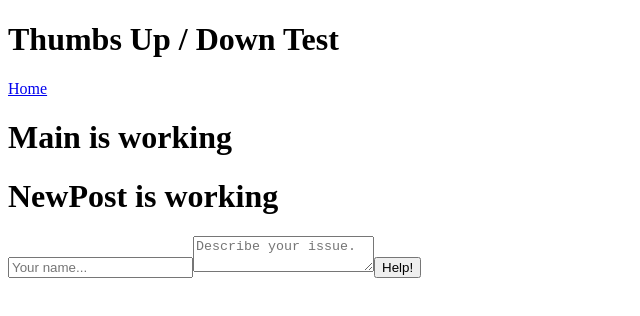
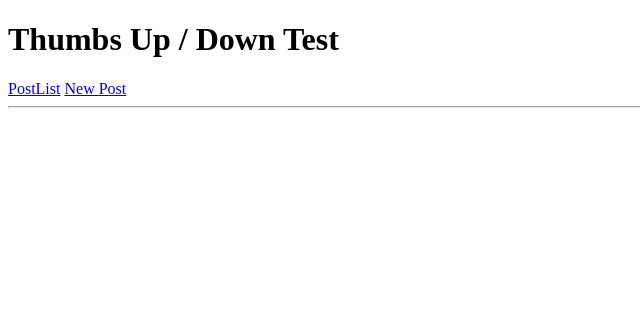
Before and after one commit to TavishOKeefe/Thumbs-Up, a React app: page /#/ in a window 1280 px wide. Shown: the top 316 px of the page, without its empty margins (0-640 px from the left). Built offline with nearby package versions, Linux system fonts and the light colour scheme.

Commit message:
Attempt to bug fix NewPost component.

```diff
--- a/src/components/App.jsx
+++ b/src/components/App.jsx
@@ -1,25 +1,38 @@
 import React from 'react';
 import Header from './Header';
-import Main from './Main';
-
+import PostList from './PostList';
+import NewPost from './NewPost';
 
 import Error404 from './Error404';
 import { Switch, Route } from 'react-router-dom';
 
-function App() {
+class App extends React.Component {
+  constructor(props) {
+    super(props);
+    this.state = {
+      masterPostList: []
+    };
+    this.handleAddingNewPostToList = this.handleAddingNewPostToList.bind(this);
+  }
 
+  handleAddingNewPostToList(newPost) {
+    var newMasterPostList = this.state.masterPostList.slice();
+    newMasterPostList.push(newPost);
+    this.setState({masterPostList: newMasterPostList});
+  }
 
+  render() {
     return (
       <div>
         <Header/>
         <Switch>
-        <Route patht='/' component={Main}/>
+          <Route path='/' render={()=><PostList postList={this.state.masterPostList} />}/>
+          <Route path='/newpost' render={()=><NewPost onNewPostCreation={this.handleAddingNewPostToList} />}/>
           <Route component={Error404} />
         </Switch>
       </div>
     );
-
+  }
 }
 
-
 export default App;
--- a/src/components/Header.jsx
+++ b/src/components/Header.jsx
@@ -5,7 +5,7 @@ function Header(){
   return (
     <div>
       <h1>Thumbs Up / Down Test</h1>
-      <Link to="/">Home</Link>
+      <Link to="/">PostList</Link> <Link to="/newpost">New Post</Link>
     </div>
   );
 }
--- a/src/components/Main.jsx
+++ /dev/null
@@ -1,13 +0,0 @@
-import React from 'react';
-import NewPost from './NewPost';
-
-function Main(){
-  return (
-    <div>
-      <h1>Main is working</h1>
-      <NewPost/>
-    </div>
-  );
-}
-
-export default Main;
--- a/src/components/NewPost.jsx
+++ b/src/components/NewPost.jsx
@@ -1,21 +1,37 @@
 import React from 'react';
+import PropTypes from 'prop-types';
 
-function NewPost(){
+function NewPost(props){
+  let _name = null;
+  let _message = null;
+
+  function handleNewPostSubmission(event) {
+    event.preventDefault();
+    props.onNewPostCreation({name: _name.value, message: _message.value});
+    _name.value = '';
+    _message.value = '';
+  }
+
   return (
     <div>
-      <h1>NewPost is working</h1>
-        <form>
-          <input
-            type='text'
-            id='names'
-            placeholder='Your name...'/>
-          <textarea
-            id='issue'
-            placeholder='Describe your issue.'/>
-          <button type='submit'>Help!</button>
-        </form>
+      <form onSubmit={handleNewPostSubmission}>
+        <input
+          type='text'
+          id='name'
+          placeholder='Your name'
+          ref={(input) => {_name = input;}}/>
+        <textarea
+          id='message'
+          placeholder='Post a comment'
+          ref={(textarea) => {_message = textarea;}}/>
+        <button type='submit'>Post!</button>
+      </form>
     </div>
   );
 }
 
+NewPost.propTypes = {
+  onNewPostCreation: PropTypes.func
+};
+
 export default NewPost;
--- /dev/null
+++ b/src/components/Post.jsx
@@ -0,0 +1,19 @@
+import React from 'react';
+import PropTypes from 'prop-types';
+
+function Post(props){
+  return (
+    <div>
+      <h3>{props.name}</h3>
+      <p><em>{props.message}</em></p>
+      <hr/>
+    </div>
+  );
+}
+
+Post.propTypes = {
+  name: PropTypes.string.isRequired,
+  message: PropTypes.string.isRequired,
+};
+
+export default Post;
--- /dev/null
+++ b/src/components/PostList.jsx
@@ -0,0 +1,22 @@
+import React from 'react';
+import Post from './Post';
+import PropTypes from 'prop-types';
+
+function PostList(props){
+  return (
+    <div>
+      <hr/>
+      {props.postList.map((post, index) =>
+        <Post name={post.name}
+          message={post.message}
+          key={index}/>
+      )}
+    </div>
+  );
+}
+
+PostList.propTypes = {
+  postList: PropTypes.array
+};
+
+export default PostList;
```
Lines whose indentation alone changed are shown as unchanged.
